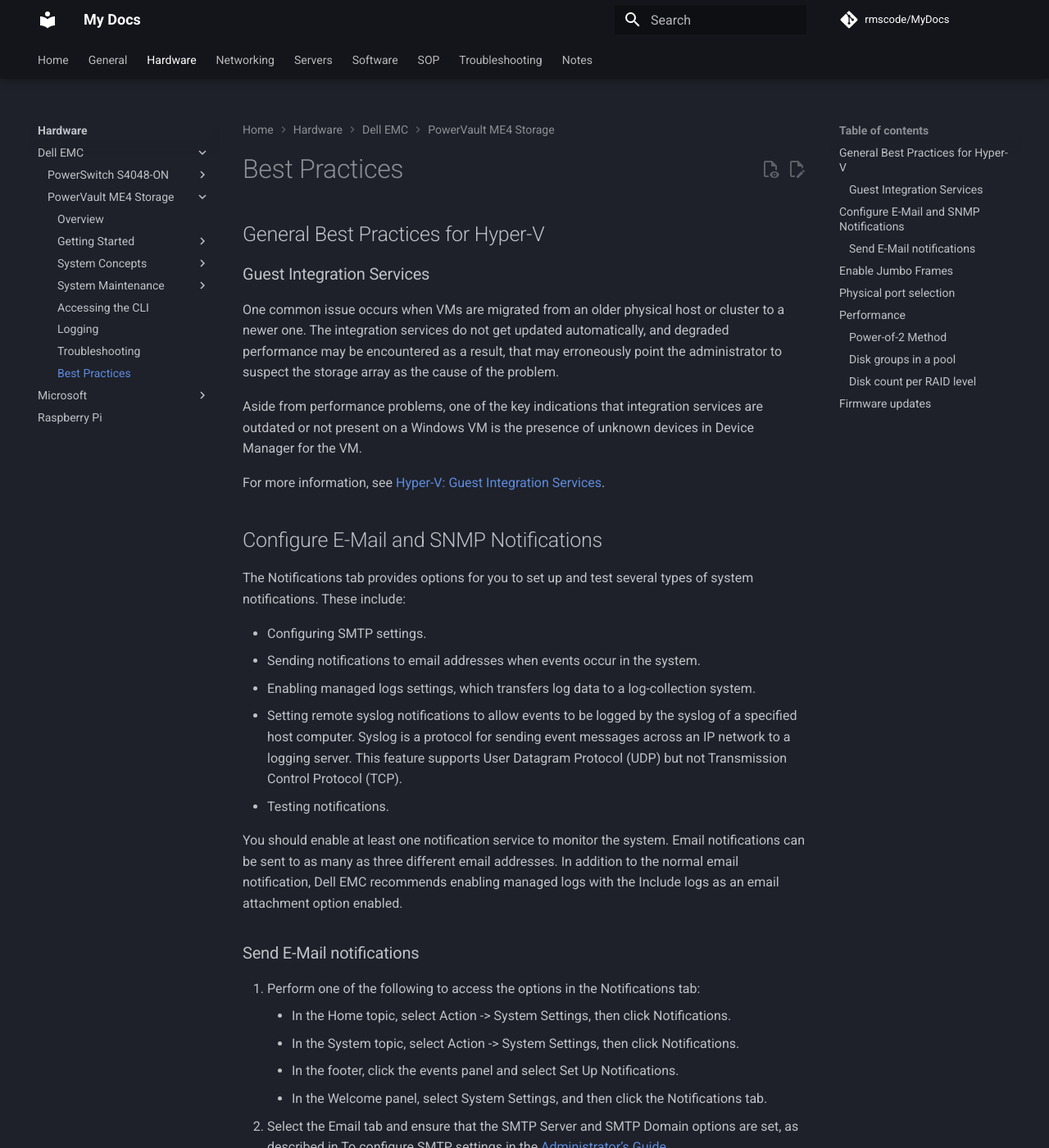
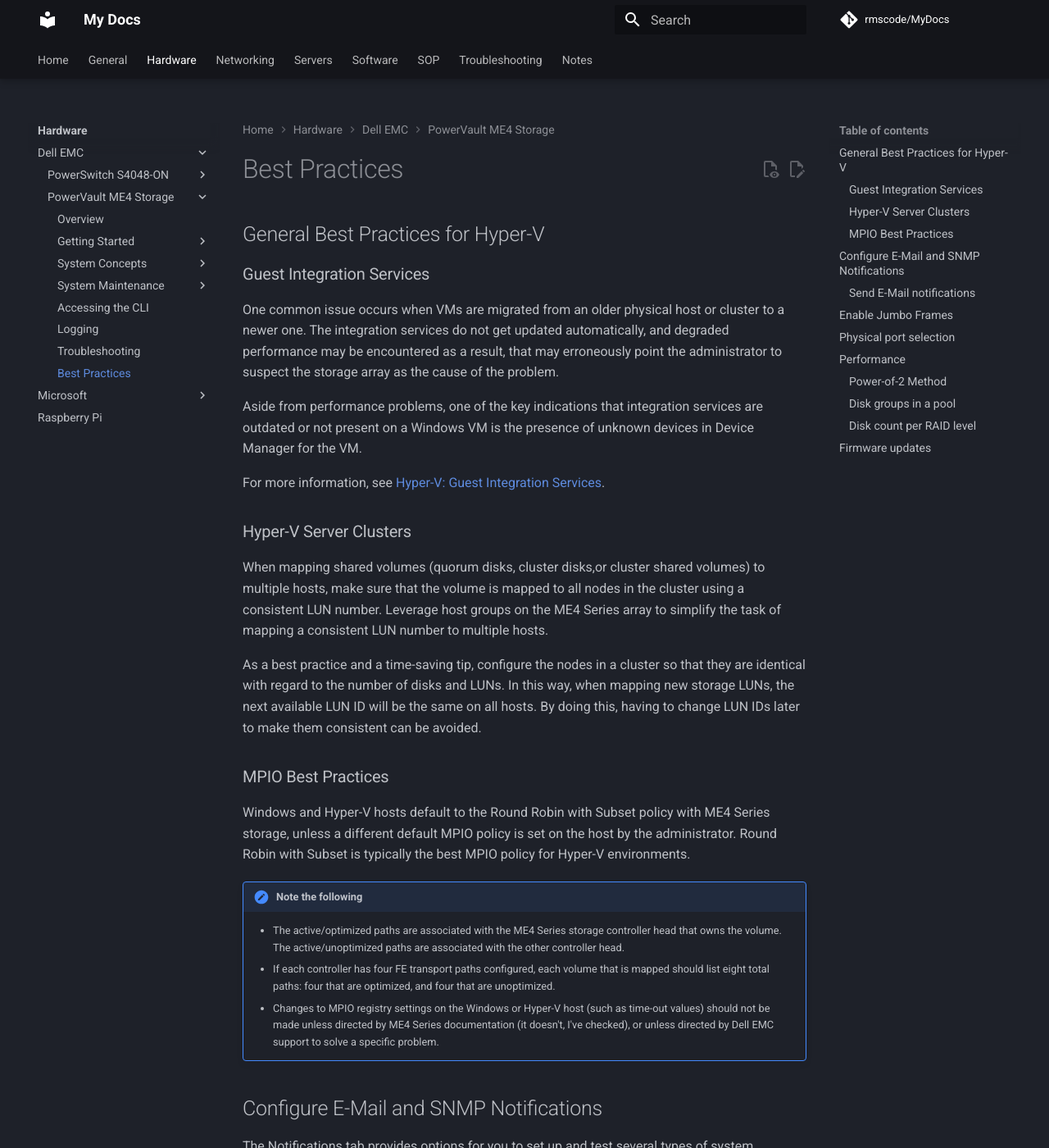
Before and after one commit to rmscode/binary-garden, an MkDocs documentation site: the page built from docs/hardware/dell-emc/powervault-me4/me4-best-practice.md, in a window 1280 px wide and 1400 px high. Shown: the whole window at 82% size. Built offline with MkDocs 1.6.1 and Material for MkDocs 9.7.7, drawn with Linux system fonts in a browser that asks for light colours; comment, search, counter and statistics services are not loaded.

Commit message:
Update me4-best-practice.md

```diff
--- a/docs/hardware/dell-emc/powervault-me4/me4-best-practice.md
+++ b/docs/hardware/dell-emc/powervault-me4/me4-best-practice.md
@@ -9,6 +9,22 @@
 Aside from performance problems, one of the key indications that integration services are outdated or not present on a Windows VM is the presence of unknown devices in Device Manager for the VM.
 
 For more information, see [Hyper-V: Guest Integration Services](../../../software/hyper-v.md#guest-integration-services).
+
+### Hyper-V Server Clusters
+
+When mapping shared volumes (quorum disks, cluster disks,or cluster shared volumes) to multiple hosts, make sure that the volume is mapped to all nodes in the cluster using a consistent LUN number. Leverage host groups on the ME4 Series array to simplify the task of mapping a consistent LUN number to multiple hosts.
+
+As a best practice and a time-saving tip, configure the nodes in a cluster so that they are identical with regard to the number of disks and LUNs. In this way, when mapping new storage LUNs, the next available LUN ID will be the same on all hosts. By doing this, having to change LUN IDs later to make them consistent can be avoided.
+
+### MPIO Best Practices
+
+Windows and Hyper-V hosts default to the Round Robin with Subset policy with ME4 Series storage, unless a different default MPIO policy is set on the host by the administrator. Round Robin with Subset is typically the best MPIO policy for Hyper-V environments.
+
+!!! note "Note the following"
+
+    - The active/optimized paths are associated with the ME4 Series storage controller head that owns the volume. The active/unoptimized paths are associated with the other controller head.
+    - If each controller has four FE transport paths configured, each volume that is mapped should list eight total paths: four that are optimized, and four that are unoptimized.
+    - Changes to MPIO registry settings on the Windows or Hyper-V host (such as time-out values) should not be made unless directed by ME4 Series documentation (it doesn't, I've checked), or unless directed by Dell EMC support to solve a specific problem.
 
 ## Configure E-Mail and SNMP Notifications
 
```
